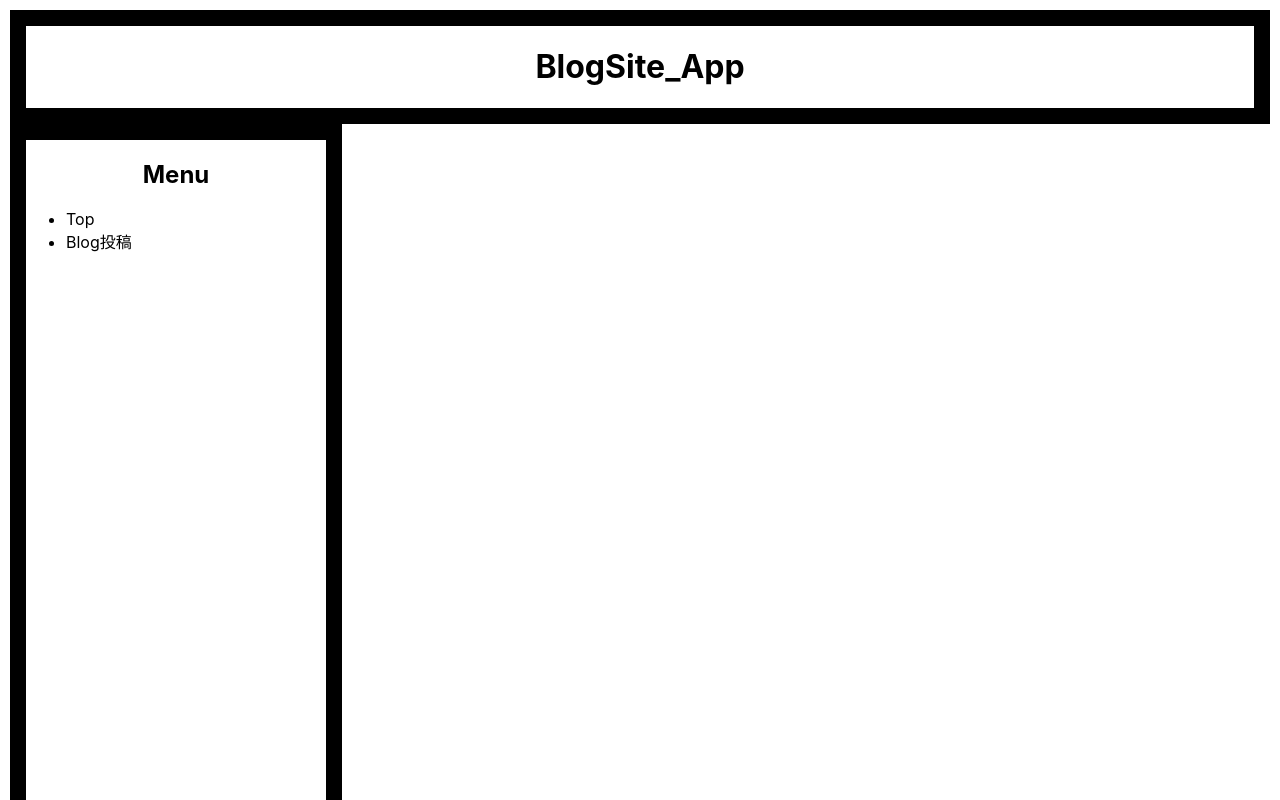
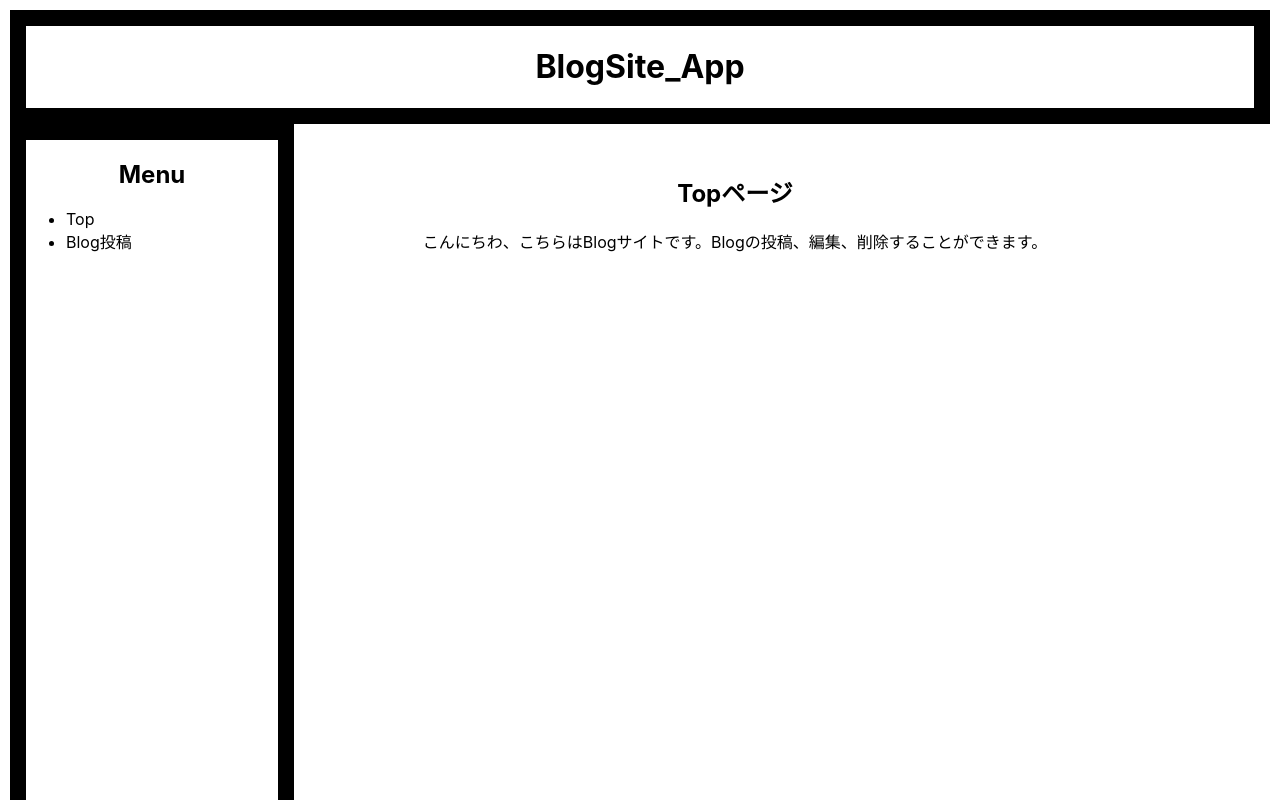
Before and after one commit to suguru-3u/reactStudyProject, a React (Create React App) app: page / in a window 1280 px wide. Shown: the top 800 px of the page. Built offline with nearby package versions, Linux system fonts and the light colour scheme.

Commit message:
Update MainTxop

```diff
--- a/src/Main/Main.js
+++ b/src/Main/Main.js
@@ -2,10 +2,18 @@ import React,{Component} from "react";
 import MainTop from "./MainTop"
 
 class Main extends Component{
+    style ={
+        margin:"0px",
+        padding:"0px",
+        width:"70%",
+        height:"800px",
+        textAlign: "right",
+        display: "inline-block"
+    }
 
     render(){
         return(
-            <div >
+            <div style={this.style}>
               <MainTop />
             </div>
         );
--- a/src/Main/MainTop.js
+++ b/src/Main/MainTop.js
@@ -1,11 +1,19 @@
 import React,{Component} from 'react';
 
 class MainTop extends Component {
+    h2 = {
+        textAlign:"center"
+    }
+
+    p = {
+        textAlign:"center"
+    }
+
     render(){
         return(
             <div>
-                <h2>Topページ</h2>
-                <p>こんにちわ、こちらはBlogサイトです。Blogの投稿、編集、削除することができます。
+                <h2 style={this.h2}>Topページ</h2>
+                <p style={this.p}>こんにちわ、こちらはBlogサイトです。Blogの投稿、編集、削除することができます。
                 </p>
             </div>
         );
--- a/src/Menu/Menu.js
+++ b/src/Menu/Menu.js
@@ -2,10 +2,19 @@ import React,{Component} from 'react';
 import MenuList from './MenuList';
 
 class Menu extends Component{
+    style ={
+        margin:"0px",
+        padding:"0px",
+        border: "1rem solid",
+        width:"20%",
+        height:"800px",
+        textAlign: "left",
+        display: "inline-block"
+    }
 
     render(){
         return(
-            <div >
+            <div style={this.style}>
               <MenuList />
             </div>
         );
--- a/src/Menu/MenuList.js
+++ b/src/Menu/MenuList.js
@@ -1,14 +1,6 @@
 import React,{Component} from 'react';
 
 class MenuList extends Component{
-    style ={
-        margin:"0px",
-        padding:"0px",
-        border: "1rem solid",
-        width:"300px",
-        height:"800px"
-    }
-
     h2 = {
         textAlign:"center"
     }
@@ -28,7 +20,7 @@ class MenuList extends Component{
 
     render(){
         return(
-            <div style={this.style}>
+            <div>
               <h2 style={this.h2}>Menu</h2>
                 <ul>
                     <li>Top</li>
```
Also changed, not shown: 1 other file (tests, documents, lock files or other folders).
